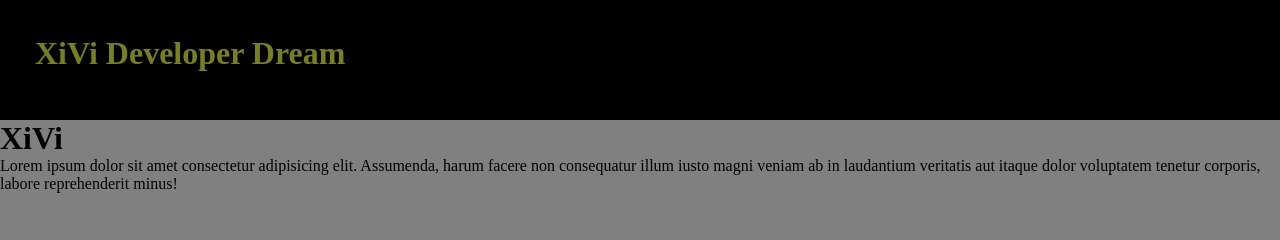
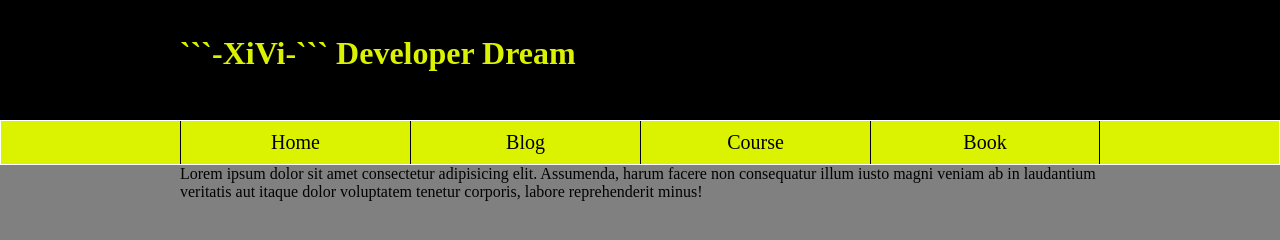
Before and after one commit to NayLin1590/xivi, a plain HTML site: page index.html in a window 1280 px wide. Drawn offline with Linux system fonts and the light colour scheme.

Commit message:
adding nav

````diff
--- a/css/style.css
+++ b/css/style.css
@@ -13,12 +13,21 @@ body {
   margin: 0 auto;
   font-family: 'Times New Roman', Times, serif;
 }
+.clearFix::after {
+  content: "";
+  clear: both;
+  visibility: hidden;
+  display: block;
+  height: 0;
+  font-size: 0;
+}
 a {
   text-decoration: none;
   color: #000;
 }
-a:hover {
-  opacity: 0.5;
+
+ul li {
+  list-style-type: none;
 }
 header {
   min-width: 920px;
@@ -27,9 +36,35 @@ header {
   background-color: #000;
 }
 header a h1 {
-  padding: 35px;
+  padding: 35px 0;
   color:rgb(219, 243, 1);
 }
 header a h1:hover {
   color: rgb(236, 255, 68) ;
 }
+
+/* nav */
+.nav{
+  width: 100%;
+  background-color: rgb(219, 243, 1);
+  border: 1px solid #fff;
+}
+.nav ul li {
+  float: left;
+  width: 230px;
+  text-align: center;
+}
+.nav ul li:last-child {
+  border-right: 1px solid #000;
+}
+.nav ul li a {
+  display: block;
+  padding: .5em 0;
+  border-left: 1px solid #000;
+  font-size: 20px;
+}
+.nav ul li a:hover {
+  background-color: #000;
+  color: yellow;
+}
+/* content */
--- a/index.html
+++ b/index.html
@@ -9,10 +9,33 @@
 </head>
 <body>
   <header>
-    <a href="#"><h1>XiVi Developer Dream</h1></a>
+    <div class="container">
+      <a href="#"><h1>```-XiVi-``` Developer Dream</h1></a>
+    </div>
   </header>
-  <h1>XiVi</h1>
-
-  <p>Lorem ipsum dolor sit amet consectetur adipisicing elit. Assumenda, harum facere non consequatur illum iusto magni veniam ab in laudantium veritatis aut itaque dolor voluptatem tenetur corporis, labore reprehenderit minus!</p>
+  <div class="nav">
+    <div class="container clearFix">
+      <ul>
+        <li>
+          <a href="#">Home</a>
+        </li>
+        <li>
+          <a href="#">Blog</a>
+        </li>
+        <li>
+          <a href="#">Course</a>
+        </li>
+        <li>
+          <a href="#">Book</a>
+        </li>
+      </ul>
+    </div>
+  </div>
+  <section class="container content">
+    <p>Lorem ipsum dolor sit amet consectetur adipisicing elit.
+       Assumenda, harum facere non consequatur illum iusto magni
+       veniam ab in laudantium veritatis aut itaque dolor voluptatem
+       tenetur corporis, labore reprehenderit minus!</p>
+  </section>
 </body>
 </html>
````
